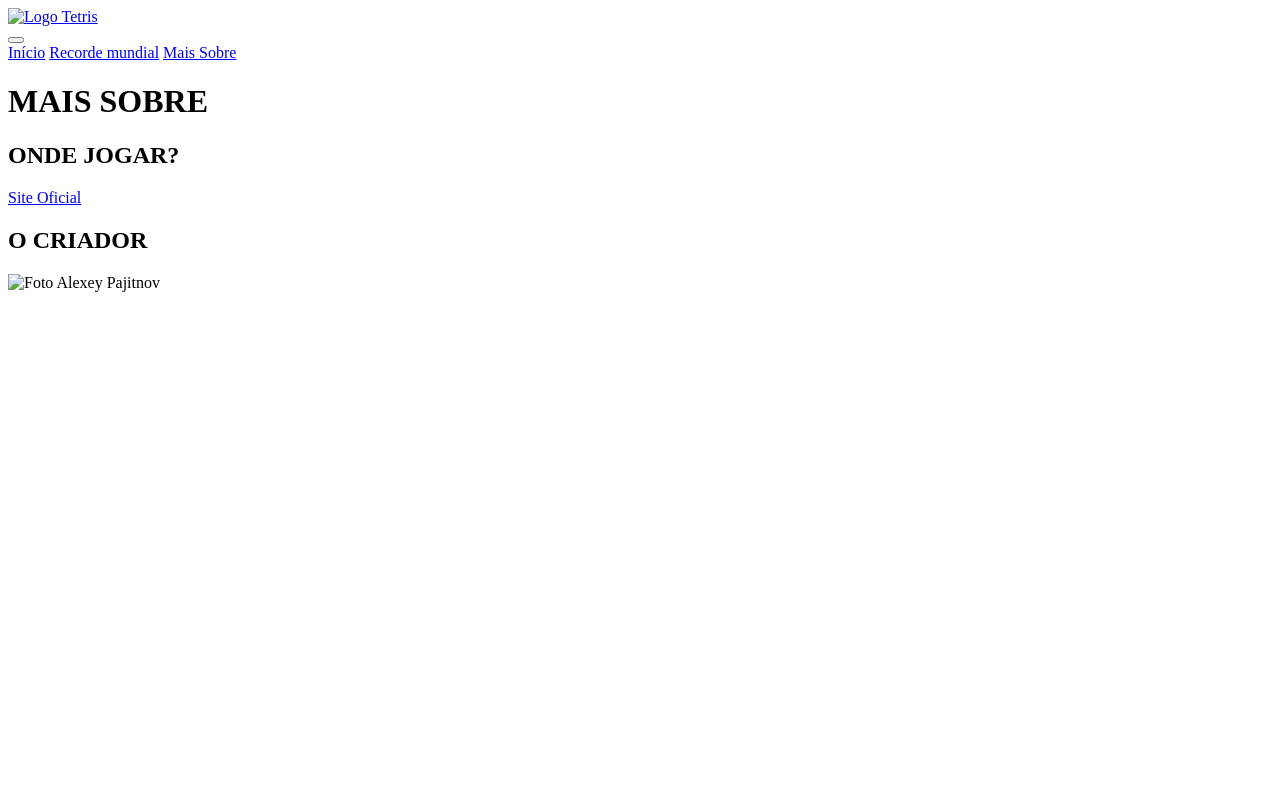
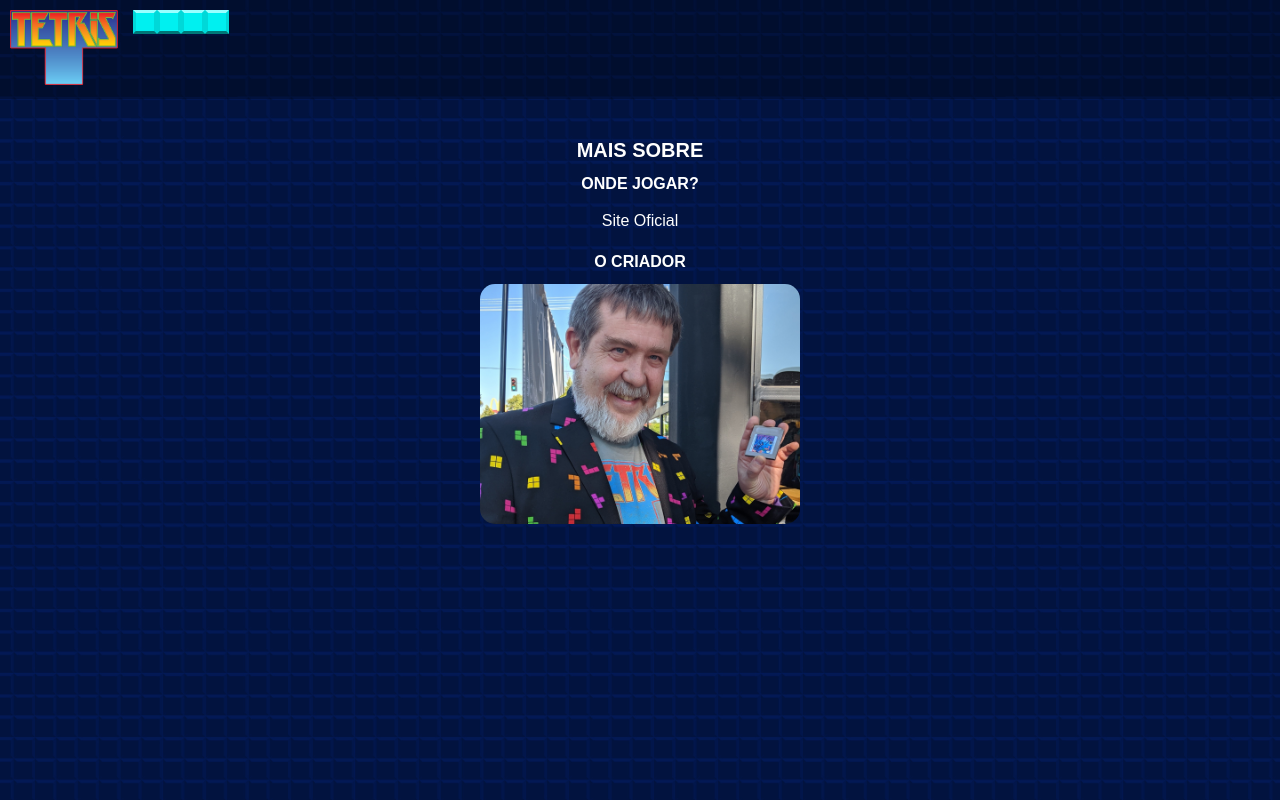
Before and after one commit to p-mendoncad/Tetris_tribute, a plain HTML site: page subpags/sobre.html in a window 1280 px wide. Drawn offline with Linux system fonts and the light colour scheme; the site is published under a folder, as on GitHub Pages, so addresses that start at the root find nothing.

Commit message:
correção

```diff
--- a/subpags/sobre.html
+++ b/subpags/sobre.html
@@ -4,15 +4,15 @@
     <meta charset="UTF-8">
     <meta name="viewport" content="width=device-width, initial-scale=1.0">
     <title>Tributo Tetris</title>
-    <link rel="stylesheet" href="/style.css">
+    <link rel="stylesheet" href="../style.css">
 </head>
 <body>
     <header>
-        <a href="index.html"><img id="logo" src="/images/logo_tetris.png" alt="Logo Tetris"></a>
+        <a href="../index.html"><img id="logo" src="../images/logo_tetris.png" alt="Logo Tetris"></a>
         <div class="dropdown">
             <button alt="Menu" class="dropbtn"></button>
             <div class="dropdown-content">
-              <a href="/index.html">Início</a>
+              <a href="../index.html">Início</a>
               <a href="recorde.html">Recorde mundial</a>
               <a href="sobre.html">Mais Sobre</a>
             </div>
@@ -23,6 +23,6 @@
     <h2>ONDE JOGAR?</h2>
     <p id="link"><a href="https://tetris.com/play-tetris/?utm_source=top_nav_link&utm_medium=webnav&utm_campaign=playNow_btm_tst&utm_content=text_play_now">Site Oficial</a></p>
     <h2>O CRIADOR</h2>
-    <div id="sobreimg"><img id="alexey" src="/images/alexey_patijnov.jpg" alt="Foto Alexey Pajitnov"></div>
+    <div id="sobreimg"><img id="alexey" src="../images/alexey_patijnov.jpg" alt="Foto Alexey Pajitnov"></div>
 </body>
 </html>
```
Also changed, not shown: subpags/recorde.html (+3 -3 lines).
